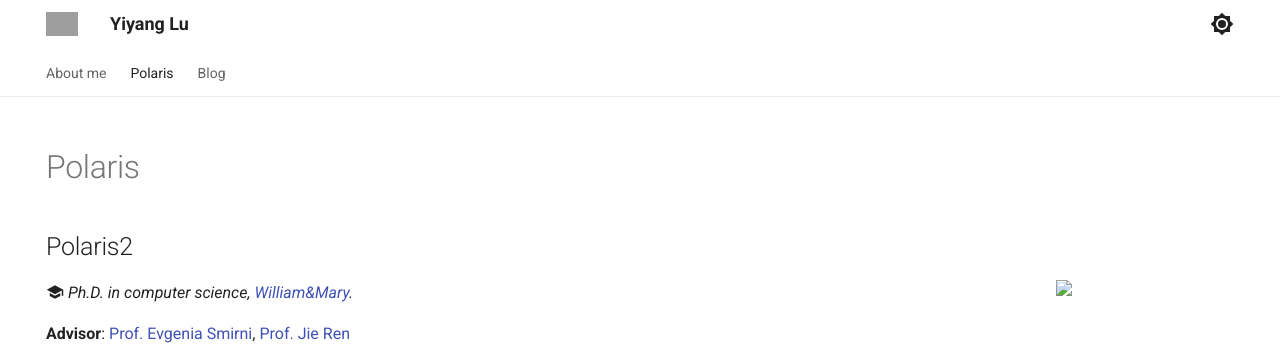
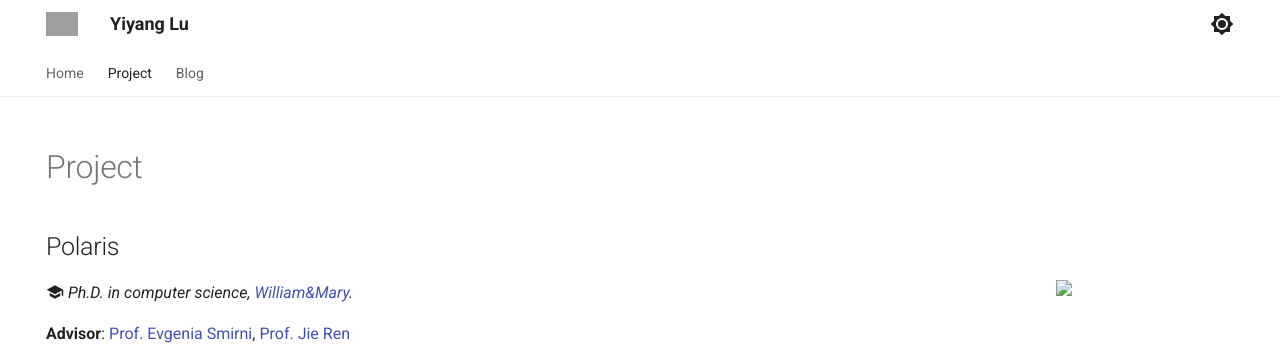
Before and after one commit to YiyangLu/yiyanglu.github.io, an MkDocs documentation site: the page built from docs/project.md, in a window 1280 px wide and 900 px high. Shown: the top 345 px of the window. Built offline with MkDocs 1.6.1 and Material for MkDocs 9.7.7, drawn with Linux system fonts in a browser that asks for light colours; grey boxes are pictures that could not be loaded.

Commit message:
Update index.md to remove "About me" section

```diff
--- a/docs/index.md
+++ b/docs/index.md
@@ -6,8 +6,6 @@
 # glightbox.auto_caption: true
 
 ---
-
-# About me
 
 ## Yiyang lu
 
--- a/docs/project.md
+++ b/docs/project.md
@@ -7,9 +7,7 @@
 
 ---
 
-# Polaris
-
-## Polaris2
+## Polaris
 
 <!-- <img align="left" width="15%" src="assets/me.jpg"> -->
 <!-- ![portrait](assets/me.jpg){width="200px",align=left }  -->
```
